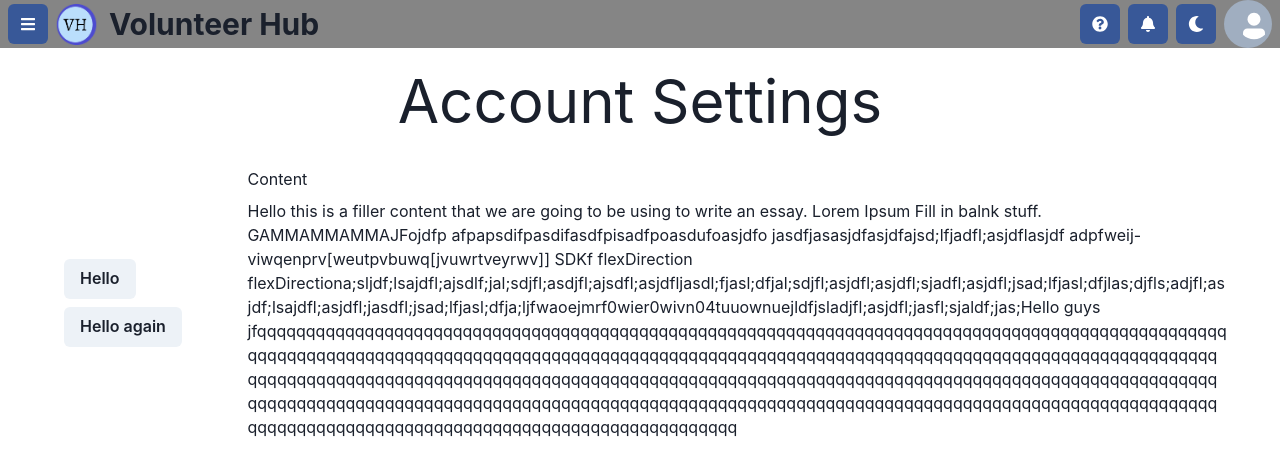
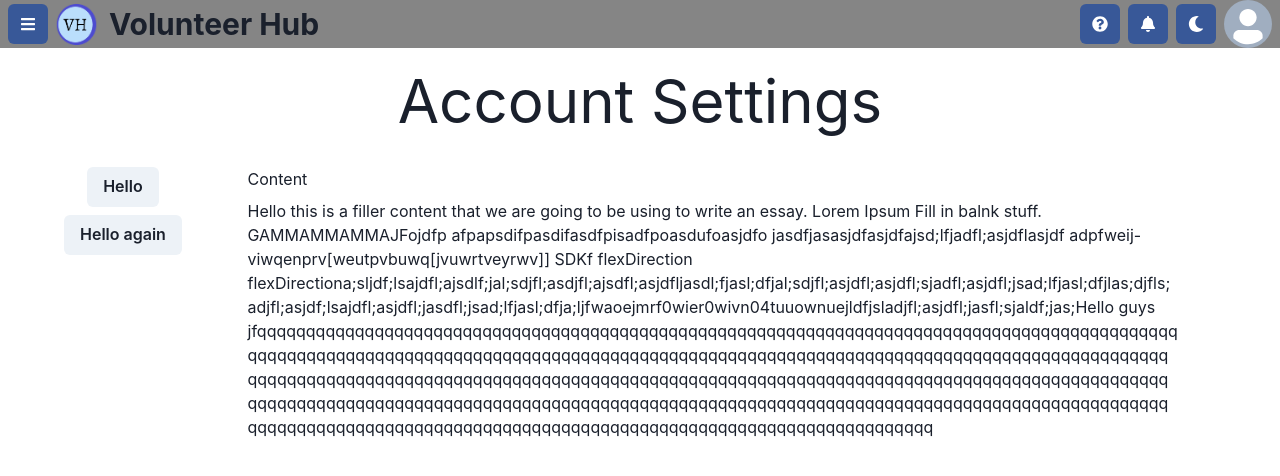
Before and after one commit to uvadhar11/Volunteer-Hub, a React (Create React App) app in the folder app/: page /account-settings in a window 1280 px wide. Shown: the top 476 px of the page. Built offline with nearby package versions, Linux system fonts and the light colour scheme; no server answers.

Commit message:
fixed padding issue when user logged in/not, acc settings aligns to top + ui

```diff
--- a/app/src/components/account-settings.js
+++ b/app/src/components/account-settings.js
@@ -7,9 +7,9 @@ function AccountSettings() {
     <VStack w="100%" h="100vh">
       <NavBar />
       <Text fontSize="6xl">Account Settings</Text>
-      <HStack w="90%" pt="1%">
+      <HStack w="90%" pt="1%" alignItems="start">
         {/* Buttons */}
-        <VStack w="17%" align="flex-start" justify="top">
+        <VStack w="17%">
           <Button>Hello</Button>
           <Button>Hello again</Button>
         </VStack>
@@ -25,7 +25,7 @@ function AccountSettings() {
         >
           {/*padding -> padding the content in a div*/}
           <Text>Content</Text>
-          <Text w="100%">
+          <Text w="95%">
             Hello this is a filler content that we are going to be using to
             write an essay. Lorem Ipsum Fill in balnk stuff. GAMMAMMAMMAJFojdfp
             afpapsdifpasdifasdfpisadfpoasdufoasjdfo
--- a/app/src/components/navbar.js
+++ b/app/src/components/navbar.js
@@ -151,7 +151,7 @@ function NavBar(props) {
           as={Avatar}
           aria-label="Profile"
           name={user ? user.displayName : null} // maybe use the user data in firestore instead of display name in auth.
-          pl="3" // padding so the profile picture is centered.
+          pl={user ? "3" : "0"} // padding so the profile picture is centered.
           ml="2"
           mr="2"
           colorScheme="facebook"
```
